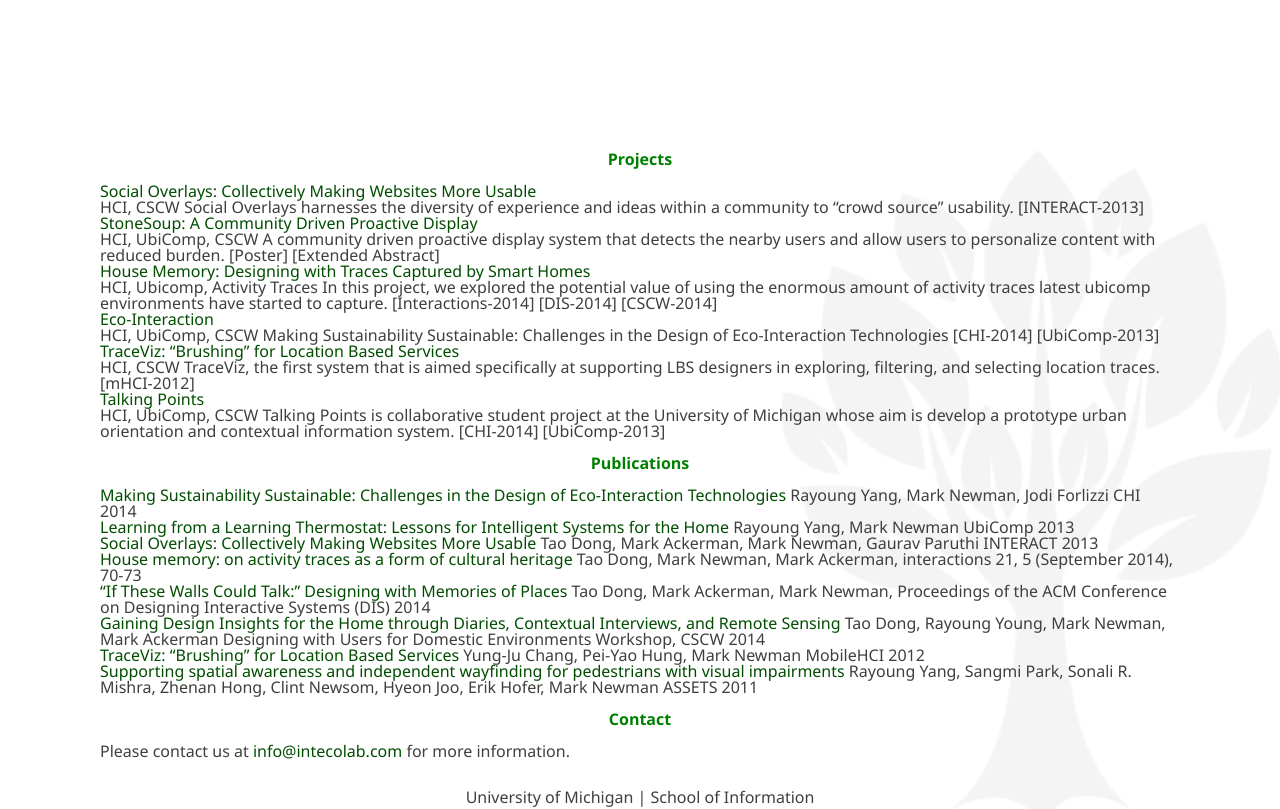
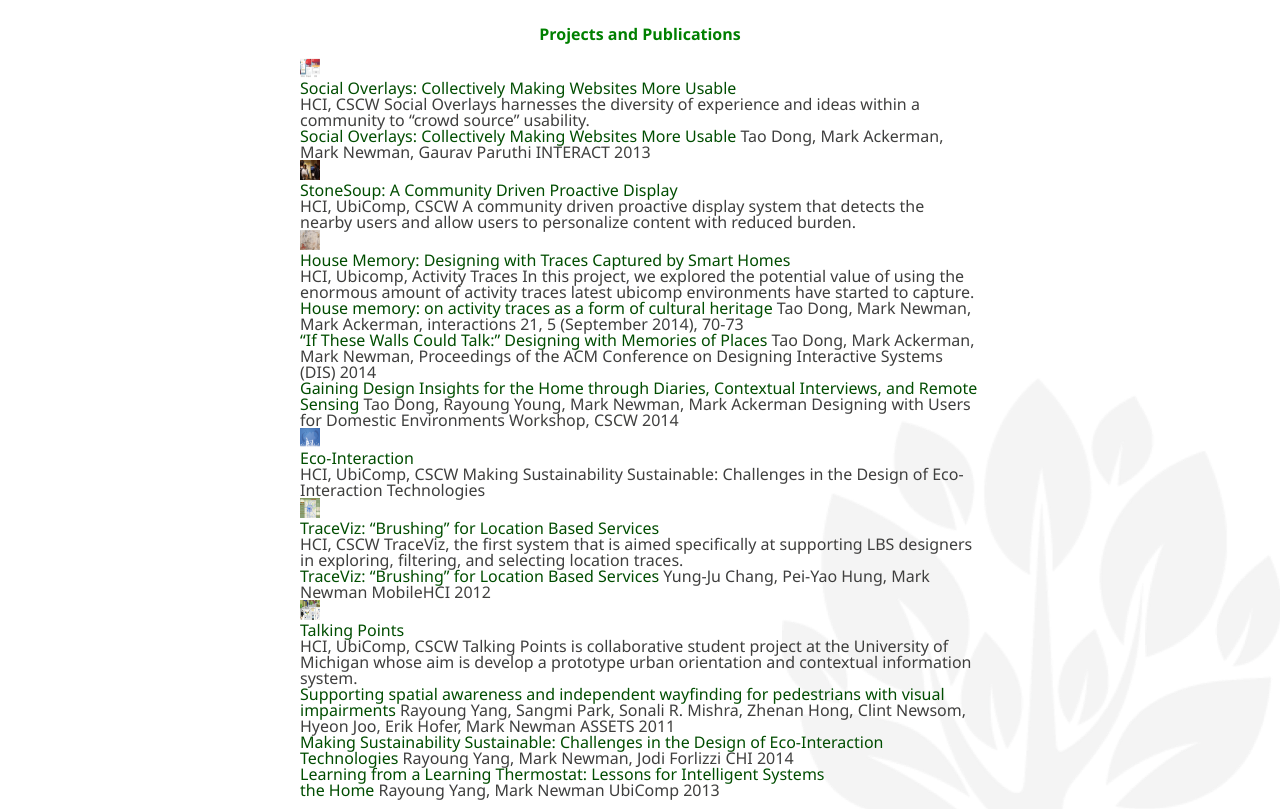
Before and after one commit to apatel31/si339_team_30, a plain HTML site: page index.html in a window 1280 px wide. Shown: the part 1620-2429 px from the top of the page. Drawn offline with Linux system fonts and the light colour scheme.

Commit message:
actual update

```diff
--- a/index.html
+++ b/index.html
@@ -13,8 +13,8 @@
       <nav>
         <ul>
           <li><a href="#team">Team</a></li>
-          <li><a href="#projects">Projects</a></li>
-          <li><a href="#publications">Publications</a></li>
+          <li><a href="#projects">Projects & Publications</a></li>
+<!--           <li><a href="#publications">Publications</a></li> -->
           <li><a href="#contact">Contact</a></li>
         </ul><br>
       </nav>
@@ -72,7 +72,7 @@
       </div>
         <div class = "member-desc">
           <p><a href="http://www.intecolab.com">Yung-Ju (Stanley) Chang</a></p>
-          <p>Ph.D. Candidate, School of Information
+          <p>Ph.D. Candidate, School of Information</p>
           <a href="mailto:yuchang@umich.edu"><img src="images/mail.jpg" width="20" height="20" alt="Mail Icon"></a>
         </div>
     </div>
@@ -98,61 +98,56 @@
         <p>Chuan-Che (Jeff) Huang is a PhD student in the, School of Information. His research focuses on intelligent thermostats design and activity-awareness.</p>
         <a href="mailto:chuanche@umich.edu"><img src="images/mail.jpg" width="20" height="20" alt="Mail Icon"></a>
       </div>
-</div>
 
       </div>
     </div>
     <div class="projects text-block">
       <a name="projects"></a>
-      <h2>Projects</h2>
+      <a id="projects"></a>
+      <h2>Projects and Publications</h2>
+
+      <div class = "project-item">
+        <div class = "project-image">
+          <img class = "project" src = "images/social_overlays.jpg" width="20" height="20" alt="Social Overlays Project">
+        </div>
+        <div class = "project-desc">
             <p><a href="social-overlays.html">Social Overlays: Collectively Making Websites More Usable</a></p>
               HCI, CSCW
               Social Overlays harnesses the diversity of experience and
               ideas within a community to “crowd source” usability.
-        [INTERACT-2013]</p>
-      <p><a href="http://www.intecolab.com/stonesoup">StoneSoup: A Community Driven Proactive Display</a></p>
+            </p>
+        </div>
+        <div class = "project-publications">
+          <p><a href="https://www.irit.fr/recherches/ICS/events/conferences/interact2013/papers/8120281.pdf">Social Overlays: Collectively Making Websites More Usable</a>
+            Tao Dong, Mark Ackerman, Mark Newman, Gaurav Paruthi
+            INTERACT 2013</p>
+        </div>
+      </div>
+
+      <div class = "project-item">
+      <div class = "project-image">
+          <img class = "project" src = "images/stone_soup.jpg" width="20" height="20" alt="Stone Soup Project"></div>
+      <div class = "project-desc">
+        <p>
+          <a href="http://www.intecolab.com/stonesoup">StoneSoup: A Community Driven Proactive Display</a>
+        </p>
           HCI, UbiComp, CSCW
           A community driven proactive display system that detects
           the nearby users and allow users to personalize content
-          with reduced burden.
-          [Poster] [Extended Abstract]</p>
-      <p><a href="http://www.intecolab.com/house-memory">House Memory: Designing with Traces Captured by Smart Homes</a></p>
+          with reduced burden.</p></div>
+      <div class = "project-publications"></div>
+      </div>
+
+      <div class = "project-item">
+      <div class = "project-image">
+          <img class = "project" src = "images/house_memory.jpg" width="20" height="20" alt="House Memory Project">
+        </div>
+      <div class = "project-desc">      <p><a href="http://www.intecolab.com/house-memory">House Memory: Designing with Traces Captured by Smart Homes</a></p>
           HCI, Ubicomp, Activity Traces
           In this project, we explored the potential value of using the
           enormous amount of activity traces latest ubicomp environments
-          have started to capture.
-          [Interactions-2014] [DIS-2014] [CSCW-2014]</p>
-      <p><a href="http://www.intecolab.com/ecointeraction">Eco-Interaction</a></p>
-          HCI, UbiComp, CSCW
-          Making Sustainability Sustainable: Challenges in the Design
-          of Eco-Interaction Technologies
-          [CHI-2014] [UbiComp-2013]</p>
-      <p><a href="http://www.intecolab.com/traceviz">TraceViz: “Brushing” for Location Based Services</a></p>
-          HCI, CSCW
-          TraceViz, the first system that is aimed specifically at
-          supporting LBS designers in exploring, filtering, and
-          selecting location traces.
-          [mHCI-2012]</p>
-      <p><a href="http://www.intecolab.com/talkingpoints">Talking Points</a></p>
-          HCI, UbiComp, CSCW
-          Talking Points is collaborative student project at the University
-          of Michigan whose aim is develop a prototype urban orientation and
-          contextual information system.
-          [CHI-2014] [UbiComp-2013]</p>
-    </div>
-    <div class="publications text-block">
-      <a name="publications"></a>
-      <h2>Publications</h2>
-
-          <p><a href="http://mwnewman.people.si.umich.edu/pubs/chi2014-makingsustainable.pdf">Making Sustainability Sustainable: Challenges in the Design of Eco-Interaction Technologies</a>
-            Rayoung Yang, Mark Newman, Jodi Forlizzi
-            CHI 2014</p>
-          <p><a href="http://www.intecolab.com/files/yang2013.pdf">Learning from a Learning Thermostat: Lessons for Intelligent Systems for the Home</a>
-            Rayoung Yang, Mark Newman
-            UbiComp 2013</p>
-          <p><a href="https://www.irit.fr/recherches/ICS/events/conferences/interact2013/papers/8120281.pdf">Social Overlays: Collectively Making Websites More Usable</a>
-            Tao Dong, Mark Ackerman, Mark Newman, Gaurav Paruthi
-            INTERACT 2013</p>
+          have started to capture.</p></div>
+      <div class = "project-publications">
           <p><a href="https://dl.acm.org/citation.cfm?doid=2654824">House memory: on activity traces as a form of cultural heritage</a>
             Tao Dong, Mark Newman, Mark Ackerman,
             interactions 21, 5 (September 2014), 70-73</p>
@@ -162,17 +157,71 @@
           <p><a href="https://www.dropbox.com/s/kdgeksrt5kgsrbc/Dong_etal_cscw14_designing_with_users_final.pdf">Gaining Design Insights for the Home through Diaries, Contextual Interviews, and Remote Sensing</a>
             Tao Dong, Rayoung Young, Mark Newman, Mark Ackerman
             Designing with Users for Domestic Environments Workshop, CSCW 2014</p>
+          </div>
+      </div>
+
+      <div class = "project-item">
+      <div class = "project-image">
+          <img class = "project" src = "images/eco_interaction.jpg" width="20" height="20" alt="Eco Interaction Project">
+        </div>
+      <div class = "project-desc">      <p><a href="http://www.intecolab.com/ecointeraction">Eco-Interaction</a></p>
+          HCI, UbiComp, CSCW
+          Making Sustainability Sustainable: Challenges in the Design
+          of Eco-Interaction Technologies</p></div>
+      <div class = "project-publications"></div>
+      </div>
+
+      <div class = "project-item">
+      <div class = "project-image">
+          <img class = "project" src = "images/trace_viz.jpg" width="20" height="20" alt="TraceViz Project">
+        </div>
+      <div class = "project-desc">      <p><a href="http://www.intecolab.com/traceviz">TraceViz: “Brushing” for Location Based Services</a></p>
+          HCI, CSCW
+          TraceViz, the first system that is aimed specifically at
+          supporting LBS designers in exploring, filtering, and
+          selecting location traces.</p></div>
+      <div class = "project-publications">
           <p><a href="http://www.intecolab.com/files/mHCI-traceviz-camready-20120630-1636-formatted-yuc.pdf">TraceViz: “Brushing” for Location Based Services</a>
             Yung-Ju Chang, Pei-Yao Hung, Mark Newman
             MobileHCI 2012</p>
+          </div>
+      </div>
+
+      <div class = "project-item">
+      <div class = "project-image">
+          <img class = "project" src = "images/talking_points.jpg" width="20" height="20" alt="Talking Points Project"></div>
+      <div class = "project-desc">      <p><a href="http://www.intecolab.com/talkingpoints">Talking Points</a></p>
+          HCI, UbiComp, CSCW
+          Talking Points is collaborative student project at the University
+          of Michigan whose aim is develop a prototype urban orientation and
+          contextual information system.</p></div>
+      <div class = "project-publications">
           <p><a href="http://rayang.people.si.umich.edu/links/Assets2011.pdf">Supporting spatial awareness and independent wayfinding for pedestrians with visual impairments</a>
             Rayoung Yang, Sangmi Park, Sonali R. Mishra, Zhenan Hong, Clint Newsom, Hyeon Joo, Erik Hofer, Mark Newman
             ASSETS 2011</p>
+          </div>
+      </div>
+
+      <div class = "project-item">
+        <div class = "project-image"></div>
+        <div class = "project-desc"></div>
+        <div class = "project-publications">
+          <p><a href="http://mwnewman.people.si.umich.edu/pubs/chi2014-makingsustainable.pdf">Making Sustainability Sustainable: Challenges in the Design of Eco-Interaction Technologies</a>
+            Rayoung Yang, Mark Newman, Jodi Forlizzi
+            CHI 2014</p>
+
+          <p><a href="http://www.intecolab.com/files/yang2013.pdf">Learning from a Learning Thermostat: Lessons for Intelligent Systems <form></form> the Home</a>
+            Rayoung Yang, Mark Newman
+            UbiComp 2013</p></div>
+      </div>
+
+
     </div>
     <div class="contact text-block">
       <a name="contact"></a>
       <h2>Contact</h2>
       <p>Please contact us at <a href="mailto:info@intecolab.com">info@intecolab.com</a> for more information.</p>
+    </div>
   </div>
     <footer>
       <p>University of Michigan | School of Information</p>
```
Also changed, not shown: social-overlays.html (+0 -7 lines), css/style.css (line endings or trailing spaces). Lines whose indentation alone changed are shown as unchanged.
